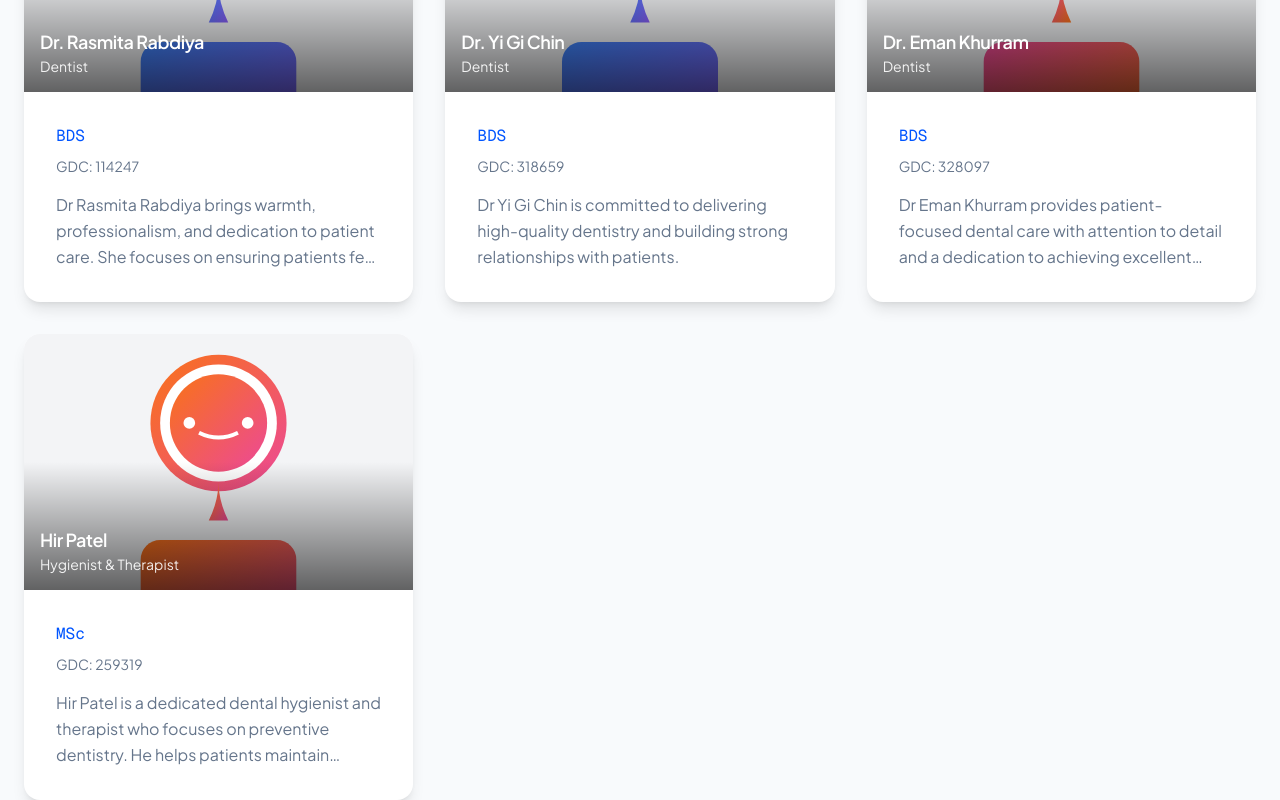
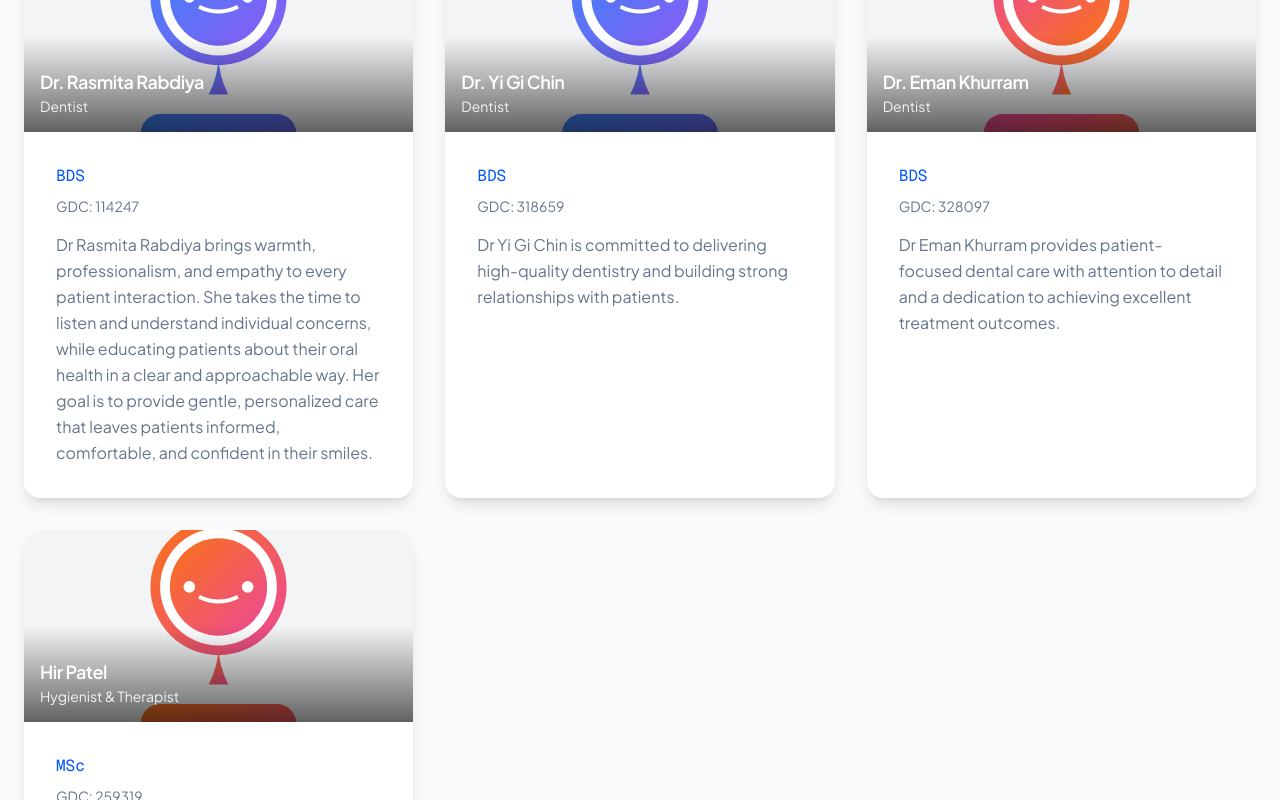
Before and after one commit to MohanPrasathSece/Orchid-Dental-UK, a React (Vite) app: page /team in a window 1280 px wide. Shown: the part 1540-2340 px from the top of the page. Built offline with nearby package versions, Linux system fonts and the light colour scheme; the HTML template or start-up script is replaced by a standard one; a web font is replaced by a local one.

Commit message:
new updates

```diff
--- a/src/pages/Team.tsx
+++ b/src/pages/Team.tsx
@@ -17,7 +17,7 @@ const team = [
     role: "Principal Dentist",
     qualifications: "BDS, MJDF RCS Eng",
     gdcNumber: "193239",
-    bio: "Dr Ashish Patel graduated from prestigious Barts and The London School of Medicine and Dentistry. As principal dentist, he brings extensive clinical experience and leadership to the practice. He is committed to providing high-quality dental care and continually updating his skills with advanced training and modern techniques.",
+    bio: "Dr. Ashish Patel graduated from the prestigious King's College University and has become a dentist who blends professional expertise with genuine care and empathy. He takes the time to listen to each patient, ensuring they feel comfortable and understood, while also educating them about their oral health. By explaining treatments clearly and offering guidance on prevention, he empowers patients to make informed decisions, fostering not just healthy smiles, but confident, well-informed individuals.",
     image: doctorMichael,
     featured: true,
   },
@@ -26,7 +26,7 @@ const team = [
     role: "Dentist",
     qualifications: "BDS",
     gdcNumber: "114247",
-    bio: "Dr Rasmita Rabdiya brings warmth, professionalism, and dedication to patient care. She focuses on ensuring patients feel comfortable and confident throughout their treatment while delivering excellent dental results.",
+    bio: "Dr Rasmita Rabdiya brings warmth, professionalism, and empathy to every patient interaction. She takes the time to listen and understand individual concerns, while educating patients about their oral health in a clear and approachable way. Her goal is to provide gentle, personalized care that leaves patients informed, comfortable, and confident in their smiles.",
     image: doctorJames,
     featured: false,
   },
@@ -53,7 +53,7 @@ const team = [
     role: "Hygienist & Therapist",
     qualifications: "MSc",
     gdcNumber: "259319",
-    bio: "Hir Patel is a dedicated dental hygienist and therapist who focuses on preventive dentistry. He helps patients maintain healthy gums and teeth through professional cleaning and oral hygiene education.",
+    bio: "Hir Patel is a dedicated dental hygienist and therapist who combines expertise with genuine warmth and compassion. She takes the time to make patients feel at ease, carefully listening to their concerns and providing gentle, personalized care. Passionate about education, she guides patients in maintaining healthy smiles through clear advice, practical tips, and preventive care, helping them feel confident and informed about their oral health.",
     image: staffEmily,
     featured: false,
   },
@@ -135,8 +135,8 @@ const Team = () => (
         <div className="grid md:grid-cols-2 lg:grid-cols-3 gap-8">
           {team.slice(1).map((member, i) => (
             <FadeInView key={member.name} delay={i * 0.1}>
-              <div className="group bg-white rounded-2xl shadow-lg hover:shadow-xl transition-all duration-300 overflow-hidden">
-                <div className="relative h-52 sm:h-64 overflow-hidden">
+              <div className="group bg-white rounded-2xl shadow-lg hover:shadow-xl transition-all duration-300 overflow-hidden h-full flex flex-col">
+                <div className="relative h-48 overflow-hidden flex-shrink-0">
                   <img
                     src={member.image}
                     alt={member.name}
@@ -148,14 +148,14 @@ const Team = () => (
                     <p className="text-white/90 text-xs sm:text-sm">{member.role}</p>
                   </div>
                 </div>
-                <div className="p-6 sm:p-8">
+                <div className="p-6 sm:p-8 flex-1 flex flex-col">
                   <p className="text-base text-primary font-mono mb-2">{member.qualifications}</p>
                   {member.gdcNumber && (
                     <p className="text-sm text-muted mb-4">
                       GDC: {member.gdcNumber}
                     </p>
                   )}
-                  <p className="text-base text-muted leading-relaxed line-clamp-3">
+                  <p className="text-base text-muted leading-relaxed flex-1">
                     {member.bio}
                   </p>
                 </div>
```
